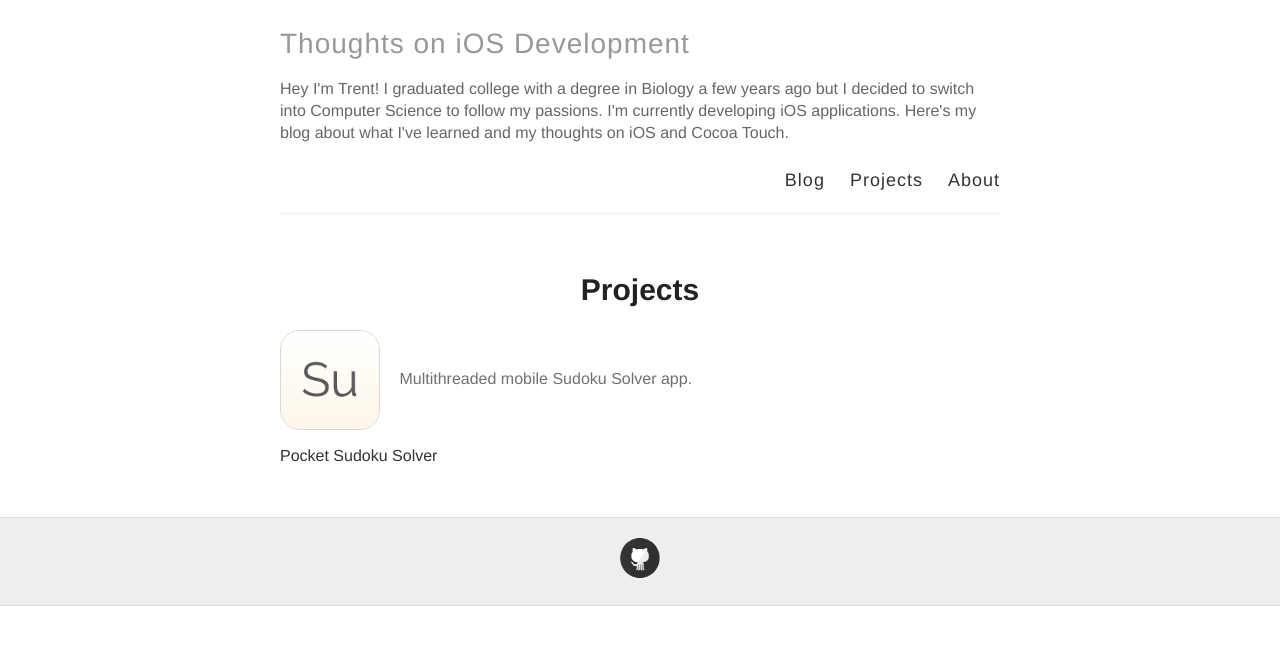
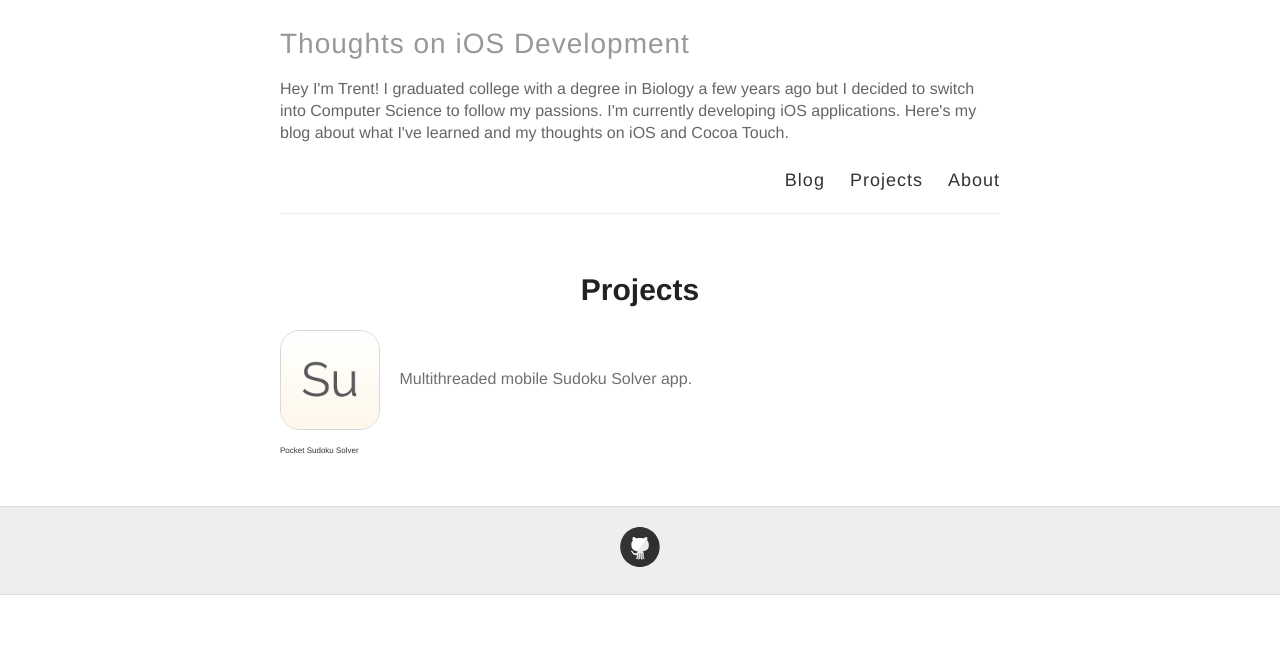
Before and after one commit to trentyou/trentyou.github.io, a Jekyll site: the page built from projects.md, in a window 1280 px wide. Shown: the top 645 px of the page. Built offline with Jekyll 4.4.1, drawn with Linux system fonts in a browser that asks for light colours.

Commit message:
Updated projects.md

```diff
--- a/projects.md
+++ b/projects.md
@@ -21,6 +21,6 @@ published: true
     </a>
     </div>
 
-    <p style="font-size:8">Pocket Sudoku Solver</p>
+    <p style="font-size:50%">Pocket Sudoku Solver</p>
   </li>
 </ul>
```
